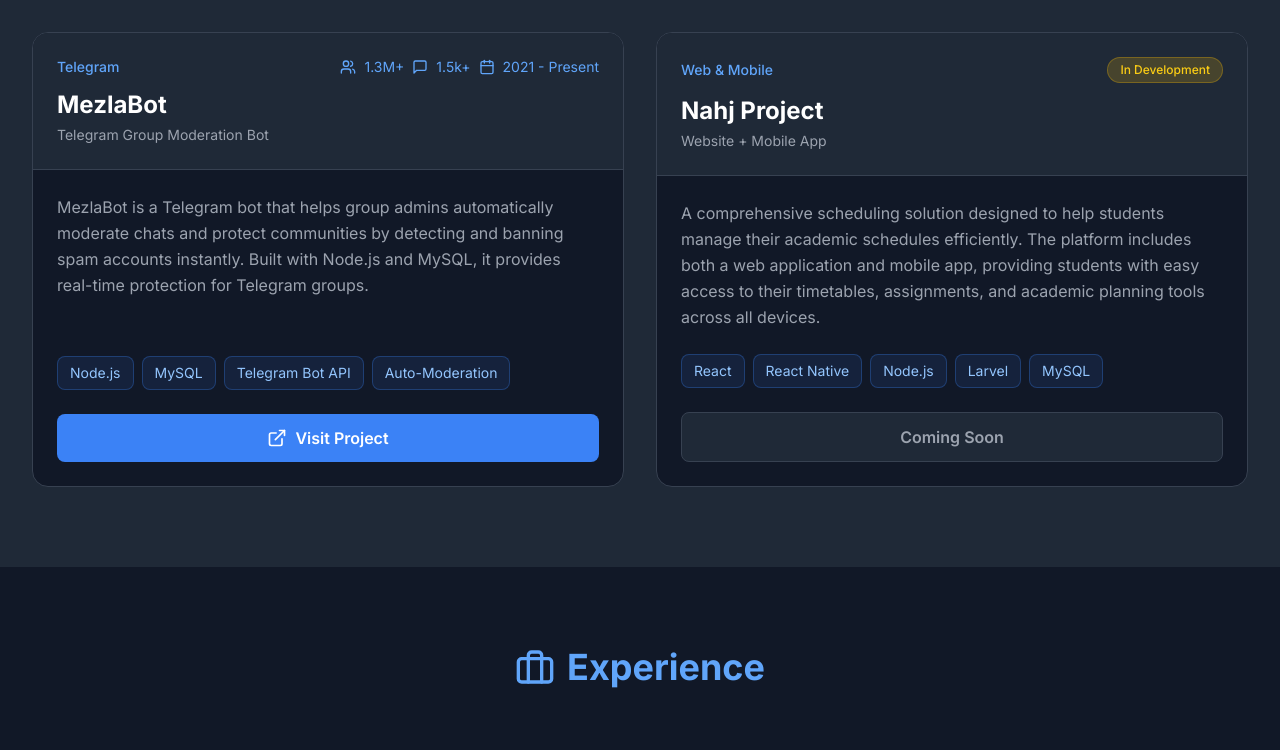
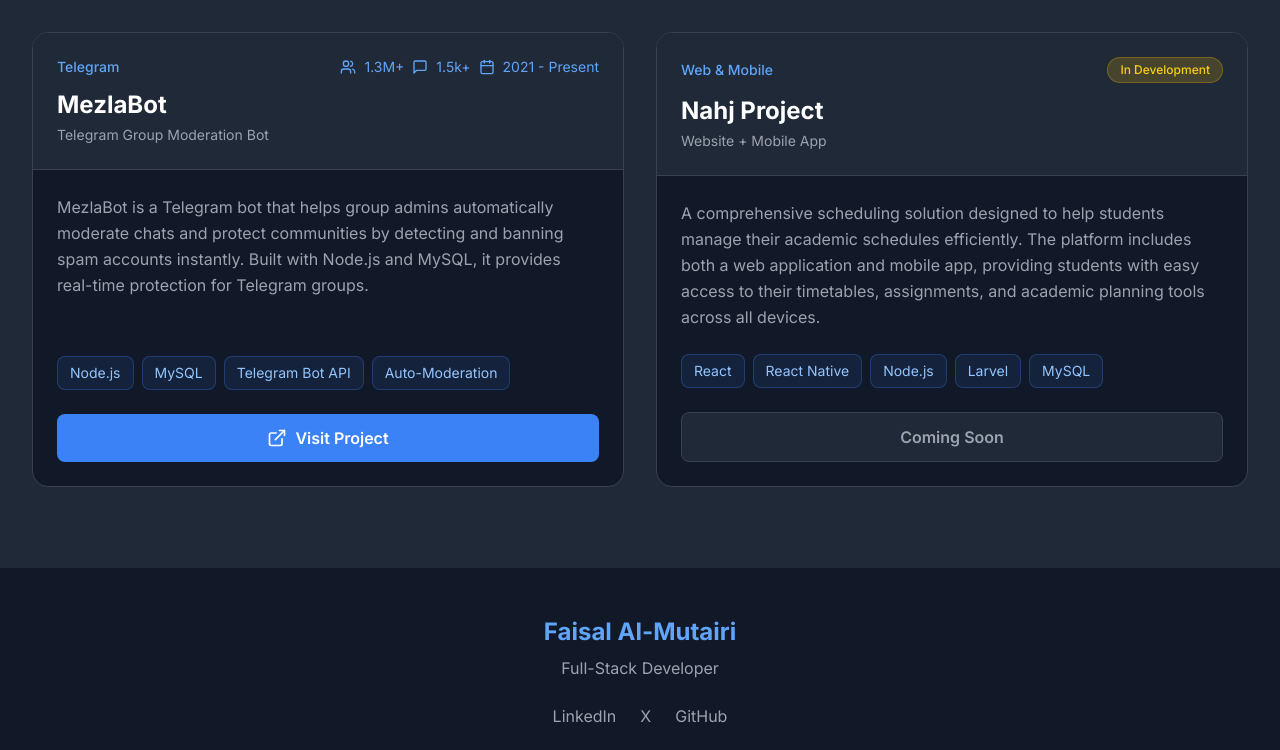
Before and after one commit to iFaisal1/MyPortfolio, a React (Create React App) app: page / in a window 1280 px wide. Shown: the part 2006-2756 px from the top of the page. Built offline with nearby package versions, Linux system fonts and the light colour scheme; the HTML template or start-up script is replaced by a standard one.

Commit message:
Remove Experience section

```diff
--- a/src/App.js
+++ b/src/App.js
@@ -1,7 +1,6 @@
 import React from 'react';
 import Header from './components/Header';
 import About from './components/About';
-import Experience from './components/Experience';
 import Projects from './components/Projects';
 
 function App() {
@@ -11,8 +10,7 @@
       <main>
         <About />
         <Projects />
-        <Experience />
-      </main>
+       </main>
 
       {/* Footer */}
       <footer className="py-12 bg-gray-900 border-t border-gray-800">
```
